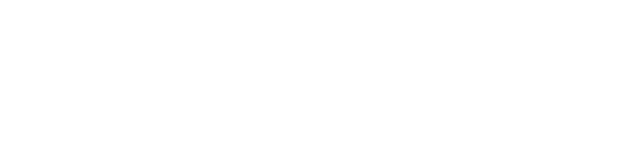
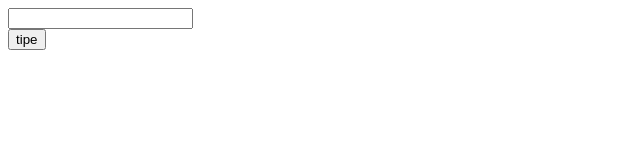
Before and after one commit to kokon322/lessons, a plain HTML site: page main/lesson9/index.html in a window 1280 px wide. Shown: the whole page, without its empty margins (0-640 px from the left). Drawn offline with Linux system fonts and the light colour scheme.

Commit message:
finish all task and comen it

```diff
--- a/main/lesson9/index.html
+++ b/main/lesson9/index.html
@@ -6,6 +6,11 @@
     <title>Document</title>
 </head>
 <body>
+
+    <input type="text" id="input"><br>
+    <button id="btn">tipe</button><br>
+    <div id="div"></div>
+
     <script src="homeWork.js"></script>
 </body>
 </html>
```
Also changed, not shown: main/lesson9/homeWork.js (+37 -10 lines).
